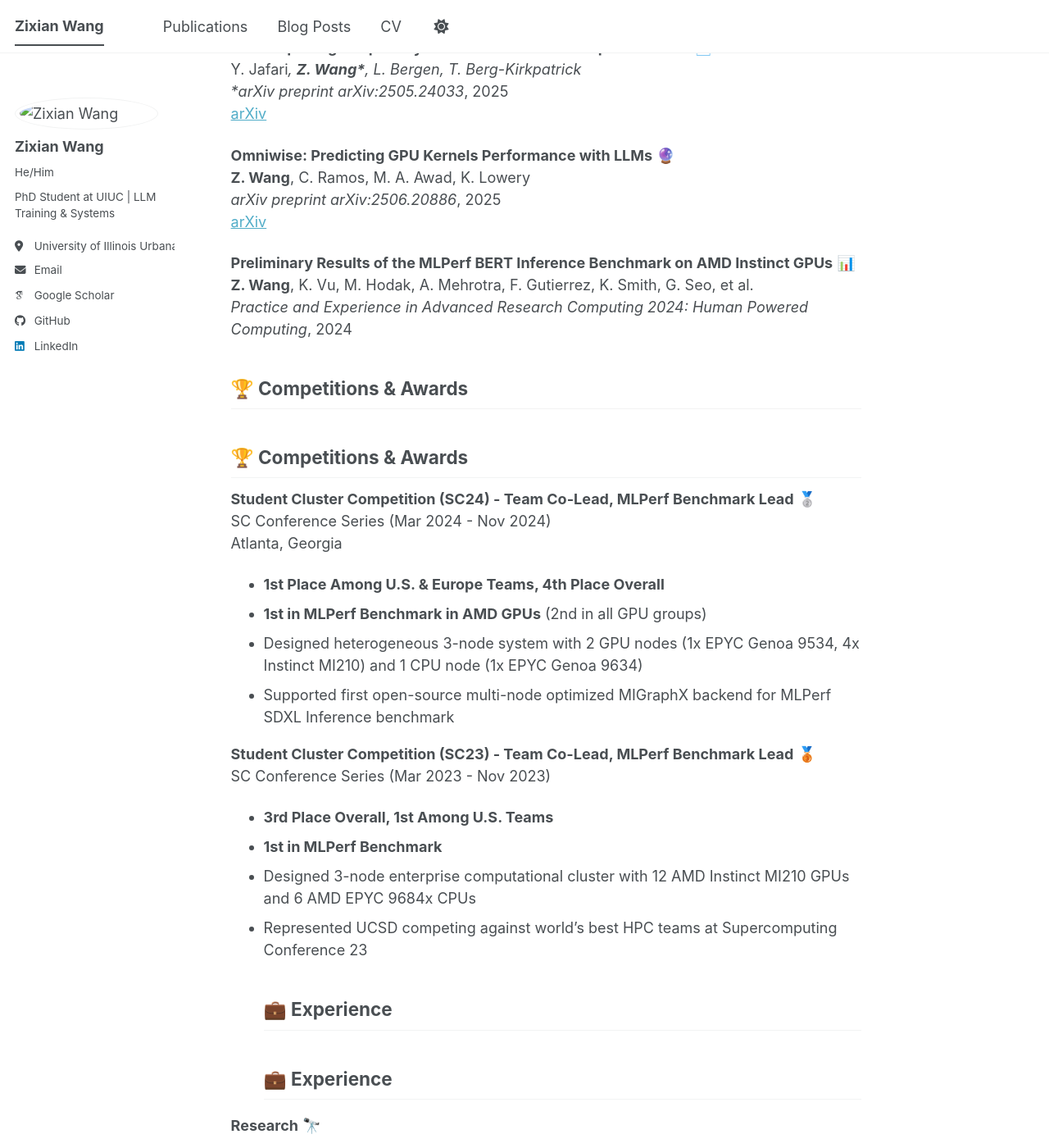
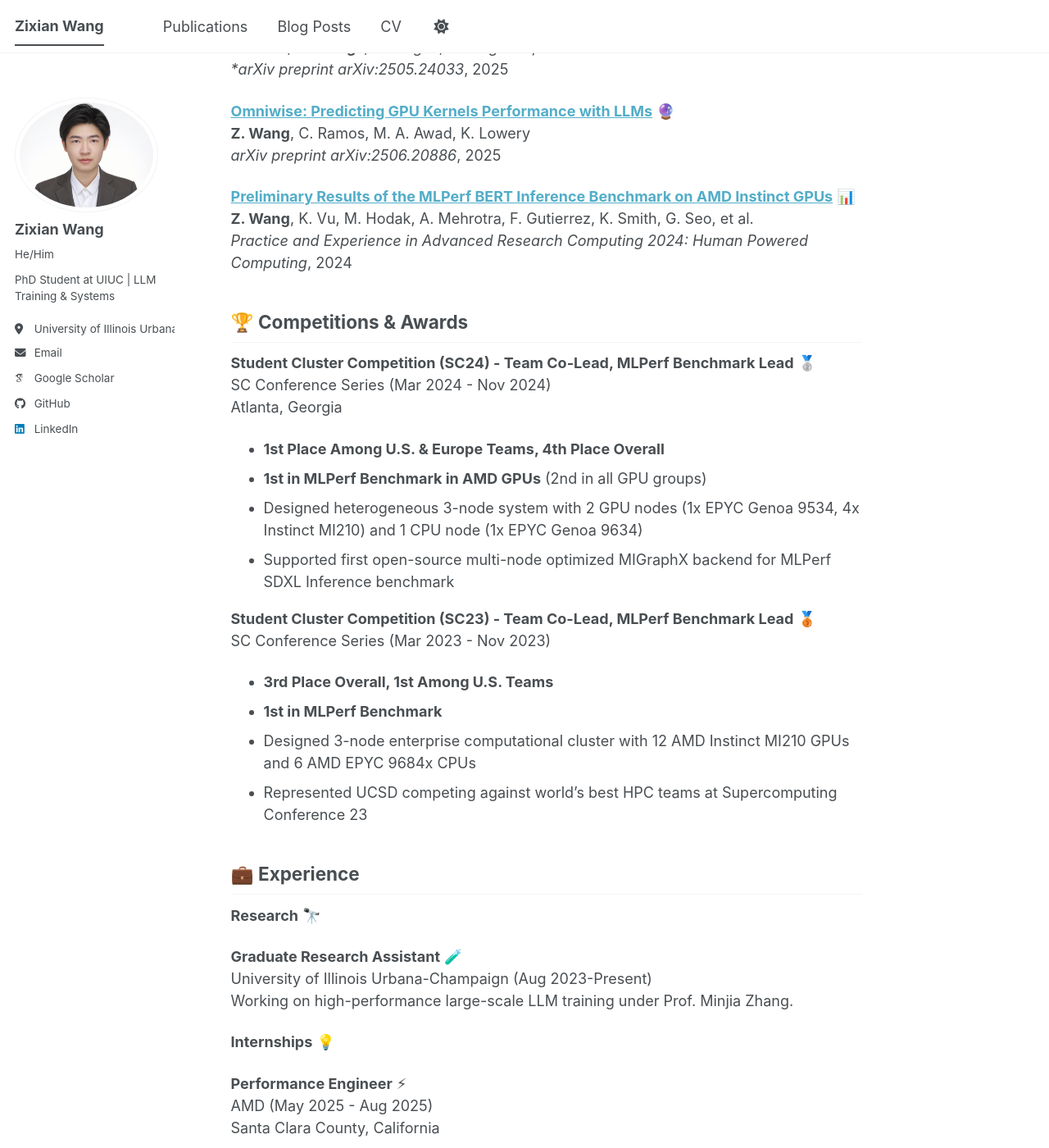
Before and after one commit to zixianwang2022/zixianwang2022.github.io, a Jekyll site: the page built from _pages/about.md, in a window 1280 px wide and 1400 px high, scrolled down 1089 px. Shown: the whole window at 82% size. Built offline with Jekyll 4.4.1, drawn with Linux system fonts in a browser that asks for light colours; some web fonts are replaced; a script bundle is joined from its source files by our own code; library files that are not in the unit come from our copies.

```diff
--- a/_pages/about.md
+++ b/_pages/about.md
@@ -31,26 +31,22 @@ Advisor: Leon Bergen, Mohan Paturi, Taylor Berg-Kirkpatrick
 
 ## 📚 Publications
 
-**Quiet Feature Learning in Algorithmic Tasks** 🧠
+**[Quiet Feature Learning in Algorithmic Tasks](https://arxiv.org/abs/2505.03997)** 🧠
 P. Naidu, **Z. Wang**, L. Bergen, R. Paturi
 *AAAI 2026 Special Track on AI Alignment* (Accepted as Oral Presentation) 🎤
-[arXiv](https://arxiv.org/abs/2505.03997)
 
-**The Surprising Soupability of Documents in State Space Models** 📄
+**[The Surprising Soupability of Documents in State Space Models](https://arxiv.org/abs/2505.24033)** 📄
 Y. Jafari*, **Z. Wang\***, L. Bergen, T. Berg-Kirkpatrick
 *arXiv preprint arXiv:2505.24033*, 2025
-[arXiv](https://arxiv.org/abs/2505.24033)
 
-**Omniwise: Predicting GPU Kernels Performance with LLMs** 🔮
+**[Omniwise: Predicting GPU Kernels Performance with LLMs](https://arxiv.org/abs/2506.20886)** 🔮
 **Z. Wang**, C. Ramos, M. A. Awad, K. Lowery
 *arXiv preprint arXiv:2506.20886*, 2025
-[arXiv](https://arxiv.org/abs/2506.20886)
 
-**Preliminary Results of the MLPerf BERT Inference Benchmark on AMD Instinct GPUs** 📊
+**[Preliminary Results of the MLPerf BERT Inference Benchmark on AMD Instinct GPUs](https://scholar.google.com/citations?hl=en&user=1OInvtgAAAAJ)** 📊
 **Z. Wang**, K. Vu, M. Hodak, A. Mehrotra, F. Gutierrez, K. Smith, G. Seo, et al.
 *Practice and Experience in Advanced Research Computing 2024: Human Powered Computing*, 2024
 
-## 🏆 Competitions & Awards
 ## 🏆 Competitions & Awards
 
 **Student Cluster Competition (SC24) - Team Co-Lead, MLPerf Benchmark Lead** 🥈
@@ -67,7 +63,7 @@ SC Conference Series (Mar 2023 - Nov 2023)
 - **1st in MLPerf Benchmark**
 - Designed 3-node enterprise computational cluster with 12 AMD Instinct MI210 GPUs and 6 AMD EPYC 9684x CPUs
 - Represented UCSD competing against world's best HPC teams at Supercomputing Conference 23
-## 💼 Experience
+
 ## 💼 Experience
 
 **Research** 🔭
```
Also changed, not shown: images/profile.png (added).
